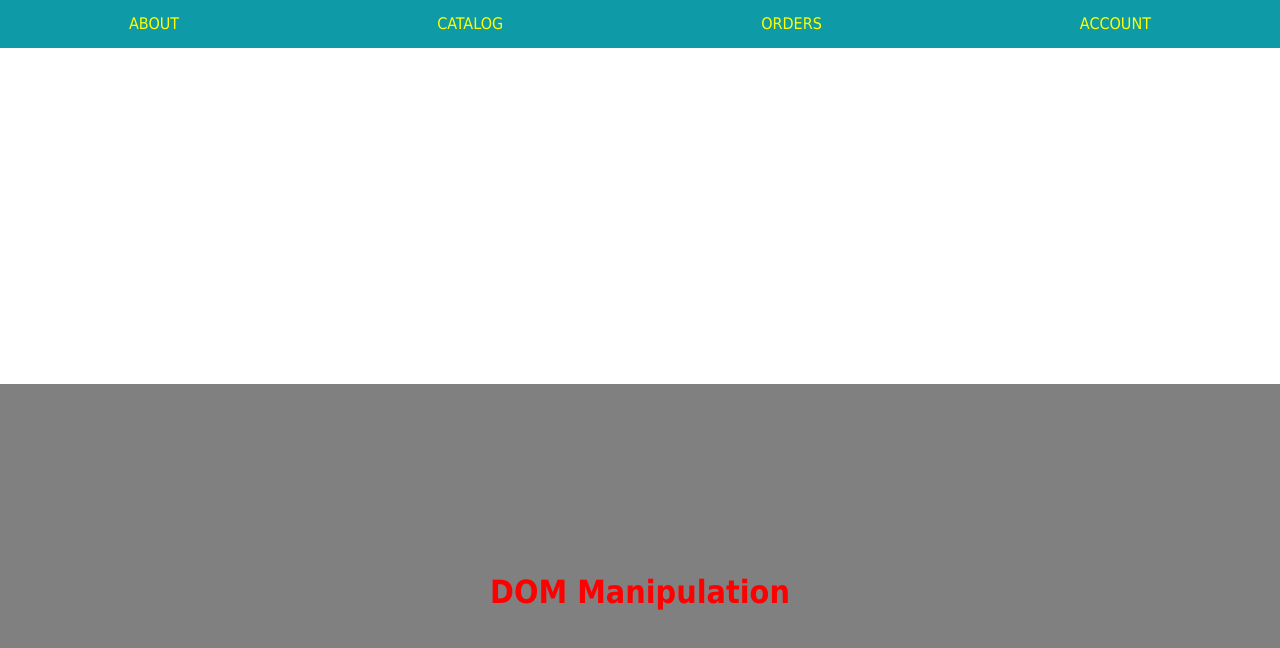
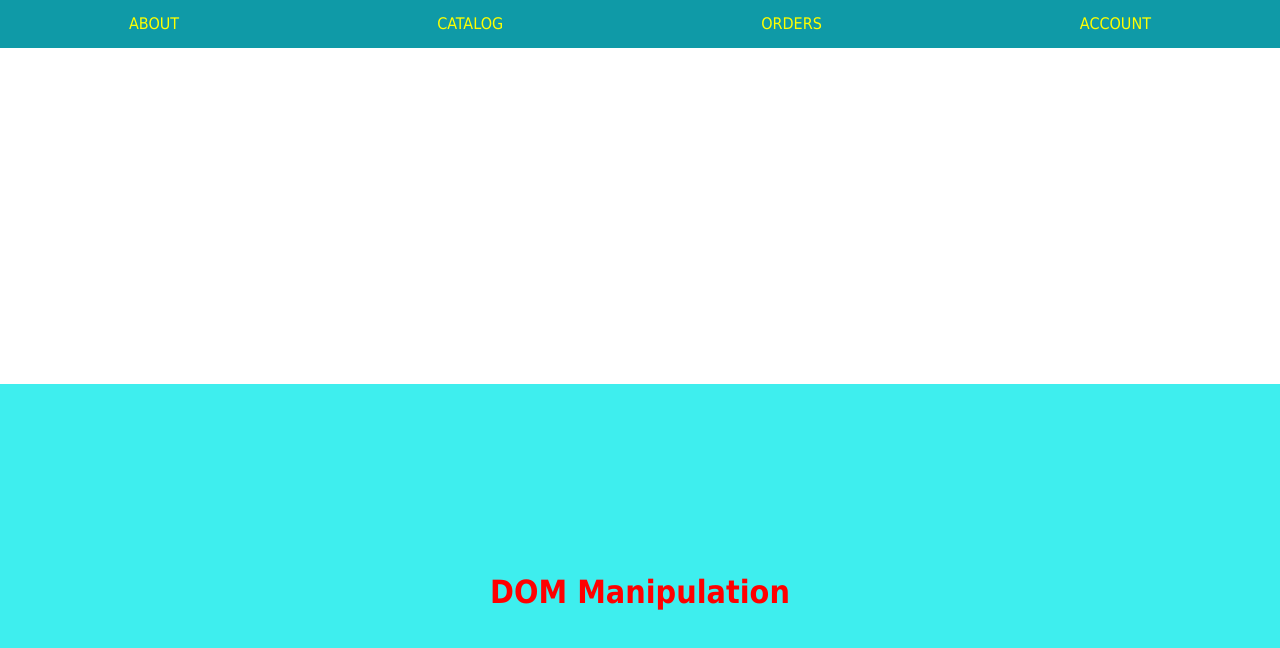
Before and after one commit to R7Mejia/ALAB-DOM-Part2, a plain HTML site: page index.html in a window 1280 px wide. Drawn offline with Linux system fonts and the light colour scheme.

Commit message:
Final Commit

```diff
--- a/main.js
+++ b/main.js
@@ -39,11 +39,11 @@ const h1Element = document.createElement("h1");
 h1Element.textContent = "DOM Manipulation";
 mainEl.appendChild(h1Element);
 h1Element.style.color = "red";
-mainEl.style.backgroundColor = "gray";
+mainEl.style.backgroundColor = "#3eeeee";
 
 // Step 2: Style the top menu
 const topMenuEl = document.querySelector("#top-menu");
-topMenuEl.style.backgroundColor = "#0e9aa7";
+topMenuEl.style.backgroundColor = "#0f9aa7";
 topMenuEl.classList.add("flex-around");
 
 //iterate over the entire menuLinks array and for each link create an <a> element that connects to the arrays buttons/hrefs
@@ -63,7 +63,7 @@ const subMenuEl = document.createElement("nav");
 subMenuEl.setAttribute("id", "sub-menu");
 subMenuEl.style.height = "";
 //how can I make the subMenu bar dissapear after 2 seconds?
-subMenuEl.style.backgroundColor = "var(--sub-menu-bg)";
+subMenuEl.style.backgroundColor = "violet";//"var(--sub-menu-bg)";
 subMenuEl.classList.add("flex-around");
 document.querySelector("header").appendChild(subMenuEl);
 
@@ -116,8 +116,11 @@ function buildSubmenu(linkContent) {
       subMenuEl.appendChild(anchorTag);
     });
   }
-  // Hide the submenu after 2 seconds
+  /////////HIDE THE SUBMENU AFTER 5 SECONDS//////////
   setTimeout(() => {
     subMenuEl.style.height = "0";
   }, 5000);
 }
+  ////////////////////////////////////////////////////////////////////
+ //////////////////////////////THE END///////////////////////////////
+////////////////////////////////////////////////////////////////////
--- a/styles.css
+++ b/styles.css
@@ -5,7 +5,7 @@
 /* CSS Custom Properties */
 :root {
   --main-bg: #4a4e4d;
-  --top-menu-bg: #0e9aa7;
+  --top-menu-bg: #0b7e89;
   --sub-menu-bg: #3da4ab;
 }
 
@@ -39,7 +39,7 @@ nav a {
 }
 
 #top-menu a:hover {
-  background-color: var(--sub-menu-bg);
+  background-color: rgb(124, 124, 245);
 }
 /*Beginning of exercise two*/
 header, #top-menu {
```
